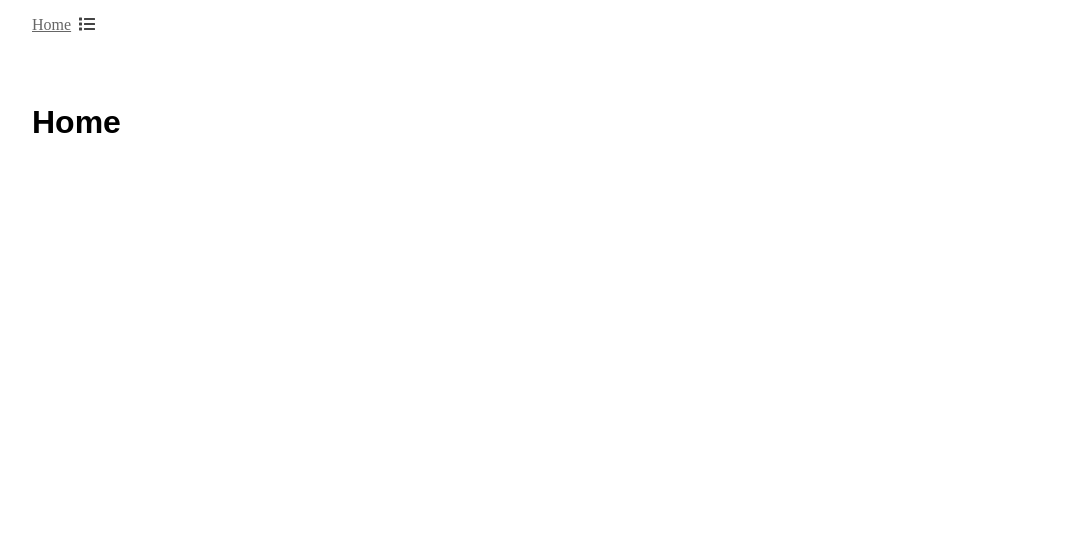
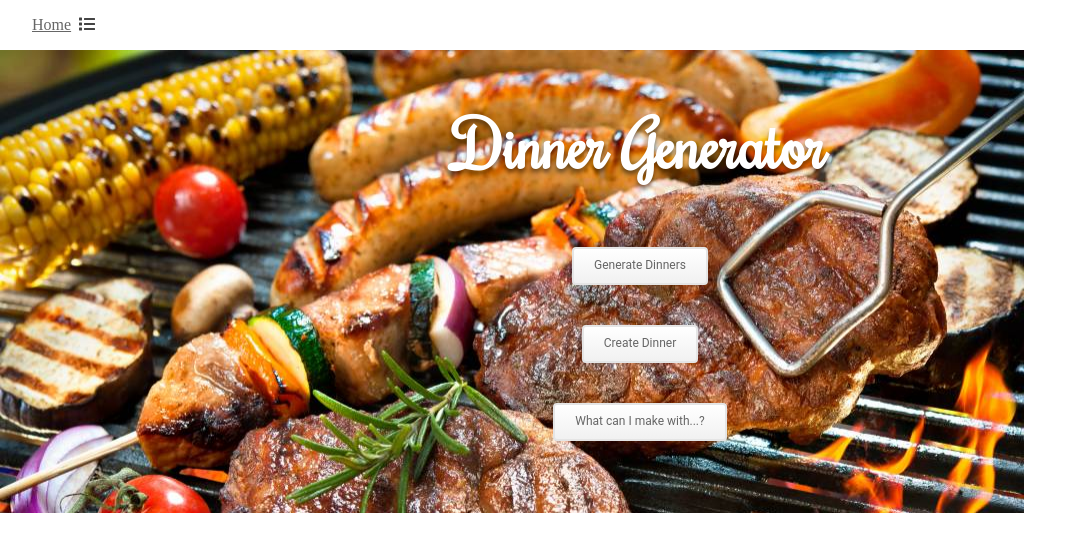
Before and after one commit to hannasoderstromdev/dinner-planner, a React app: page / in a window 1280 px wide. Shown: the whole page, without its empty margins (0-1087 px from the left). Built offline with nearby package versions, Linux system fonts and the light colour scheme.

Commit message:
feat: Home page

```diff
--- a/src/components/pages/Home/Home.js
+++ b/src/components/pages/Home/Home.js
@@ -2,16 +2,24 @@ import React from 'react'
 
 import Page from 'components/templates/Page'
 import Main from 'components/templates/Main'
+import Button from 'components/atoms/Button'
 
 import styles from './Home.module.scss'
 
 const Home = () => (
-  <Page data-testid="library-screen">
-    <Main>
-      <header>
-        <h1 className={styles.h1}>Home</h1>
-      </header>
-    </Main>
+  <Page data-testid="home-screen">
+    <div className={styles.wrapper}>
+      <Main>
+        <header className={styles.header}>
+          <h1 className={styles.h1}>Dinner Generator</h1>
+        </header>
+        <div className={styles.body}>
+          <Button>Generate Dinners</Button>
+          <Button>Create Dinner</Button>
+          <Button>What can I make with...?</Button>
+        </div>
+      </Main>
+    </div>
   </Page>
 )
 
--- a/src/components/pages/Home/Home.module.scss
+++ b/src/components/pages/Home/Home.module.scss
@@ -1,3 +1,28 @@
+.header {
+  display: flex;
+  justify-content: center;
+  margin-bottom: 40px;
+}
 .h1 {
-  font-family: Arial, Helvetica, 'sans-serif';
+  font-family: 'Rochester', 'cursive';
+  color: #fff;
+  font-size: 64px;
+  line-height: 61.76%;
+  text-shadow: 0px 4px 4px rgba(0, 0, 0, 0.45);
 }
+
+.body {
+  display: flex;
+  flex-direction: column;
+  align-items: center;
+
+  button {
+    margin-bottom: 40px;
+  }
+}
+
+.wrapper {
+  background-image: url('home.jpg');
+  background-repeat: no-repeat;
+  background-size: auto;
+}
```
Also changed, not shown: src/components/pages/Home/home.jpg (added).
